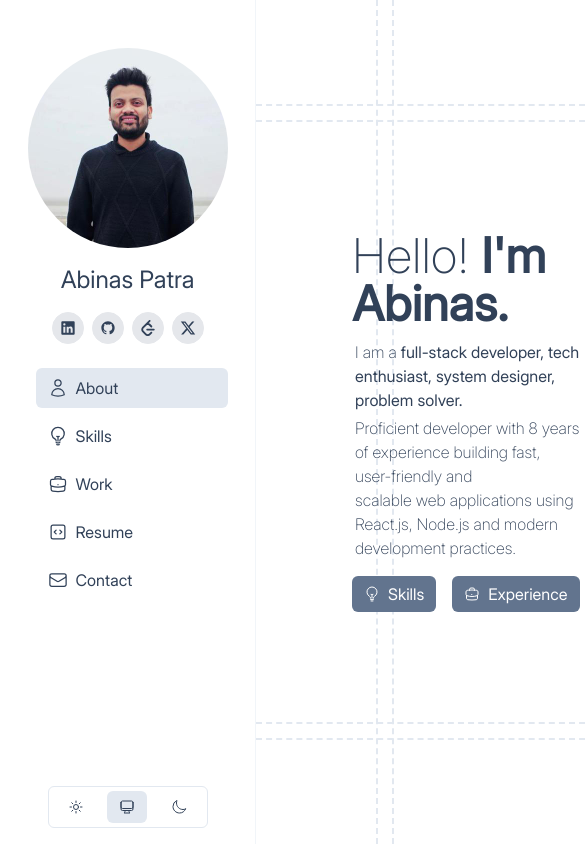
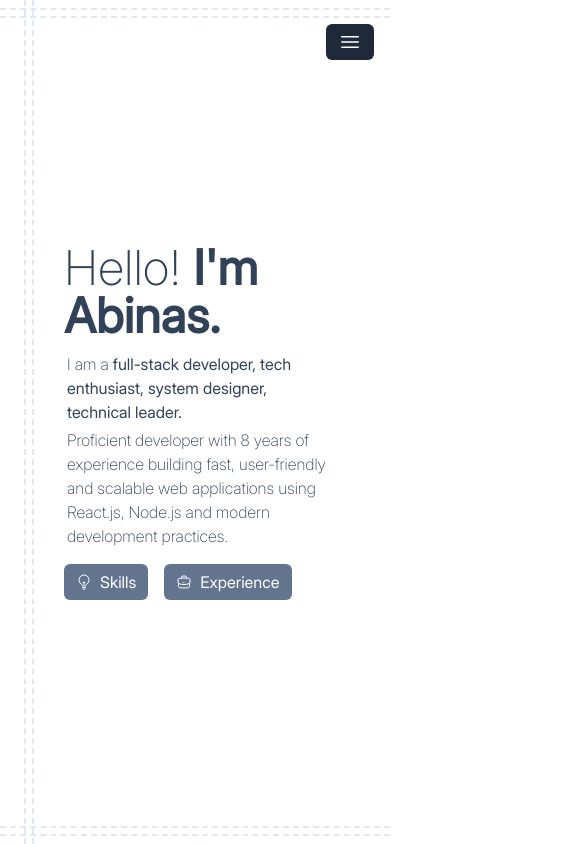
Before and after one commit to abinasn/abinasn.github.io, a React (Vite) app: page /#/ in a window 390 px wide. Shown: the top 844 px of the page, 585 px wide, since content can reach past the window. Built offline with nearby package versions, Linux system fonts and the light colour scheme.

Commit message:
responsive

```diff
--- a/src/home/index.tsx
+++ b/src/home/index.tsx
@@ -1,47 +1,19 @@
-import {
-  LightBulbIcon,
-  BriefcaseIcon
-} from '@heroicons/react/24/outline';
-
-import Button from "../components/button";
+import Left from './left';
 
 function Home() {
-  const handleClick = () => {
+  return (
+    <div className="md:relative h-screen flex items-center justify-start md:px-42 px-16">
+      <div className="absolute top-2 md:top-26 left-0 right-0 border-b-2 border-dashed animate-dotted-border border-slate-200 dark:border-stone-900 animate-home-borders-fadeIn"></div>
+      <div className="absolute top-4 md:top-28 left-0 right-0 border-b-2 border-dashed animate-dotted-border border-slate-200 dark:border-stone-900 animate-home-borders-fadeIn"></div>
+      <div className="h-full absolute left-2 md:left-26 top-0 bottom-0 border-l-2 border-dashed animate-dotted-border border-slate-200 dark:border-stone-900 mx-4 animate-home-borders-fadeIn"></div>
+      <div className="h-full absolute left-4 md:left-28 top-0 bottom-0 border-l-2 border-dashed animate-dotted-border border-slate-200 dark:border-stone-900 mx-4 animate-home-borders-fadeIn"></div>
 
-  }
-  return (
-    <div className="relative h-screen flex items-center justify-start px-42 max-md:px-24">
-      <div className="absolute top-26 left-0 right-0 border-b-2 border-dashed animate-dotted-border border-slate-200 dark:border-stone-900 animate-home-borders-fadeIn"></div>
-      <div className="absolute top-30 left-0 right-0 border-b-2 border-dashed animate-dotted-border border-slate-200 dark:border-stone-900 animate-home-borders-fadeIn"></div>
-      <div className="h-full absolute left-26 top-0 bottom-0 border-l-2 border-dashed animate-dotted-border border-slate-200 dark:border-stone-900 mx-4 animate-home-borders-fadeIn"></div>
-      <div className="h-full absolute left-30 top-0 bottom-0 border-l-2 border-dashed animate-dotted-border border-slate-200 dark:border-stone-900 mx-4 animate-home-borders-fadeIn"></div>
-
-      <div className="flex flex-col animate-texts">
-        <p className="text-5xl">
-          <span className="font-light">Hello!</span> <b>I'm Abinas.</b>
-
-        </p>
-        <p className="mt-3 text-md pl-[3px]">
-          <span className='font-light'>I am a</span>
-          <span> full-stack developer, tech enthusiast, system designer, problem solver.</span>
-        </p>
-        <p className="mt-1 text-md pl-[3px] font-light">
-          Proficient developer with 8 years of experience building fast, user-friendly and <br /> scalable web applications using React.js, Node.js and modern development practices.
-        </p>
-        <div className='flex gap-4'>
-          <Button onClick={handleClick} variant="primary" className="mt-4">
-            <LightBulbIcon className='w-4 h-4 font-sans' />
-            Skills
-          </Button>
-          <Button onClick={handleClick} variant="primary" className="mt-4">
-            <BriefcaseIcon className='w-4 h-4 font-sans' />
-            Experience
-          </Button>
-        </div>
+      <div className='flex gap-64 items-center'>
+        <Left />
       </div>
 
-      <div className="absolute bottom-26 left-0 right-0 border-b-2 border-dashed animate-dotted-border border-slate-200 dark:border-stone-900 animate-home-borders-fadeIn"></div>
-      <div className="absolute bottom-30 left-0 right-0 border-b-2 border-dashed animate-dotted-border border-slate-200 dark:border-stone-900 animate-home-borders-fadeIn"></div>
+      <div className="absolute bottom-2 md:bottom-26 left-0 right-0 border-b-2 border-dashed animate-dotted-border border-slate-200 dark:border-stone-900 animate-home-borders-fadeIn"></div>
+      <div className="absolute bottom-4 md:bottom-28 left-0 right-0 border-b-2 border-dashed animate-dotted-border border-slate-200 dark:border-stone-900 animate-home-borders-fadeIn"></div>
     </div>
   );
 }
--- /dev/null
+++ b/src/home/left.tsx
@@ -0,0 +1,72 @@
+import { ArrowRightIcon, BriefcaseIcon, LightBulbIcon } from "@heroicons/react/24/outline";
+import Button from "../components/button";
+
+const keyPoints = [
+  {
+    key: "frontend",
+    name: "Frontend",
+    description: "Expertise in React.js, Next.js, and modern JavaScript, building dynamic, responsive, and user-friendly interfaces."
+  },
+  {
+    key: "backend",
+    name: "Backend",
+    description: "Proficient in Node.js and Express.js, developing robust, scalable, and high-performance server-side applications with a strong focus on Test-Driven Development (TDD)."
+  },
+  {
+    key: "database",
+    name: "Database",
+    description: "Experienced in SQL and NoSQL databases ensuring efficient data management, optimization, and scalability."
+  },
+  {
+    key: "deployment",
+    name: "deployment",
+    description: "Moderate amount of experience in CI/CD, Docker, and cloud platforms like AWS, Vercel, and Firebase for seamless application deployment."
+  },
+  {
+    key: "other",
+    name: "Other",
+    description: 'Demonstrated success as an individual contributor, technical lead, and team lead, with a strong ability to mentor, guide teams, and solve complex problems effectively.'
+  }
+]
+
+export default function Left() {
+  const handleClick = () => {
+
+  }
+  return (
+    <div className="flex flex-col animate-texts">
+      <p className="text-5xl">
+        <span className="font-light">Hello!</span> <b>I'm Abinas.</b>
+
+      </p>
+      <p className="mt-3 text-md pl-[3px]">
+        <span className='font-light'>I am a</span>
+        <span> full-stack developer, tech enthusiast, system designer, technical leader.</span>
+      </p>
+      <p className="mt-1 text-md pl-[3px] font-light">
+        Proficient developer with 8 years of experience building fast, user-friendly and scalable web applications using React.js, Node.js and modern development practices.
+      </p>
+      {/* <div className="mt-3">
+        <ul className="list-none space-y-2">
+          {keyPoints.map((pt) => (
+            <li key={pt.key} className="flex items-start gap-3">
+              <ArrowRightIcon className="w-4 h-4 flex-shrink-0 mt-1" />
+              <span className="font-sans">{pt.description}</span>
+            </li>
+          ))}
+        </ul>
+      </div> */}
+
+      <div className='flex gap-4'>
+        <Button onClick={handleClick} variant="primary" className="mt-4">
+          <LightBulbIcon className='w-4 h-4 font-sans' />
+          Skills
+        </Button>
+        <Button onClick={handleClick} variant="primary" className="mt-4">
+          <BriefcaseIcon className='w-4 h-4 font-sans' />
+          Experience
+        </Button>
+      </div>
+    </div>
+  )
+}
--- /dev/null
+++ b/src/home/right.tsx
@@ -0,0 +1,7 @@
+export default function Right(){
+  return (
+    <div>
+      Right
+    </div>
+  )
+}
--- a/src/layout/index.tsx
+++ b/src/layout/index.tsx
@@ -8,7 +8,7 @@ export default function Layout() {
         <Sidebar />
       </div>
 
-      <div className="flex-1 ml-64">
+      <div className="flex-1 md:ml-64">
         <div className="min-h-screen text-slate-700 dark:text-slate-300 dark:bg-black">
           <Outlet />
         </div>
--- a/src/layout/sidebar.tsx
+++ b/src/layout/sidebar.tsx
@@ -1,17 +1,23 @@
+import { useState } from "react";
 import { Link, useLocation } from "react-router-dom";
 import {
   UserIcon,
   LightBulbIcon,
   BriefcaseIcon,
   EnvelopeIcon,
-  CodeBracketSquareIcon
+  CodeBracketSquareIcon,
+  XMarkIcon,
+  Bars3Icon
 } from '@heroicons/react/24/outline';
 import ProfileImage from "../assets/images/me.jpeg"
 import ThemeSelector from "./theme-selector";
 import SocialMedia from "./social-media";
+import Button from "../components/button";
 
 export default function Sidebar() {
   const location = useLocation();
+  const [open, setOpen] = useState(false)
+
 
   const navItems = [
     { path: "/", icon: UserIcon, label: "About" },
@@ -20,9 +26,20 @@ export default function Sidebar() {
     { path: "/resume", icon: CodeBracketSquareIcon, label: "Resume" },
     { path: "/contact", icon: EnvelopeIcon, label: "Contact" },
   ];
-
   return (
-    <nav className="w-64 h-full p-4 dark:text-slate-300 dark:bg-black dark:border-r-stone-800 bg-white border-r-slate-100 text-slate-700 border-r-1 flex flex-col">
+    <div className="w-screen h-screen relative">
+      <Button
+        className="md:hidden absolute z-1000 top-6 bg-gray-800 text-white p-2 rounded-md right-4"
+        onClick={() => setOpen(!open)}
+        variant="default"
+      >
+        {open ? <XMarkIcon className="size-6" /> : <Bars3Icon className="size-6" />}
+      </Button>
+      <nav
+        className={`w-64 h-full p-4 dark:text-slate-300 dark:bg-black dark:border-r-stone-800 bg-white border-r-slate-100 text-slate-700 border-r-1 flex flex-col
+           transform transition-transform duration-300 ease-in-out
+          ${open ? "translate-x-0" : "-translate-x-64"} md:translate-x-0`}
+      >
         <div className="mb-6 mt-8">
           <div className="w-50 h-50 rounded-full mx-auto mb-4">
             <img src={ProfileImage} alt="Profile" className="w-full h-full rounded-full object-cover" />
@@ -50,5 +67,6 @@ export default function Sidebar() {
         </ul>
         <ThemeSelector />
       </nav>
+    </div>
   );
 }
```
Lines whose indentation alone changed are shown as unchanged.
